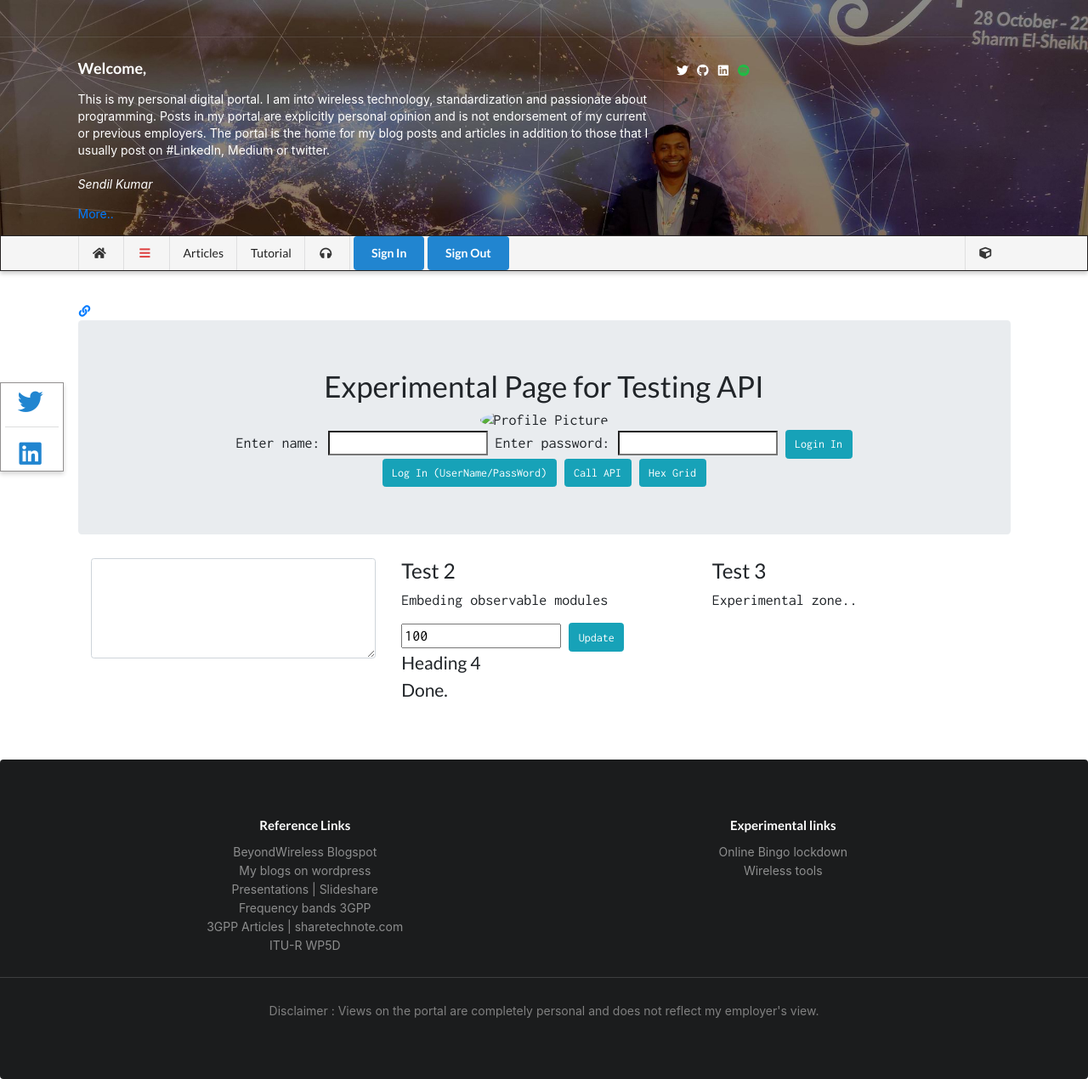
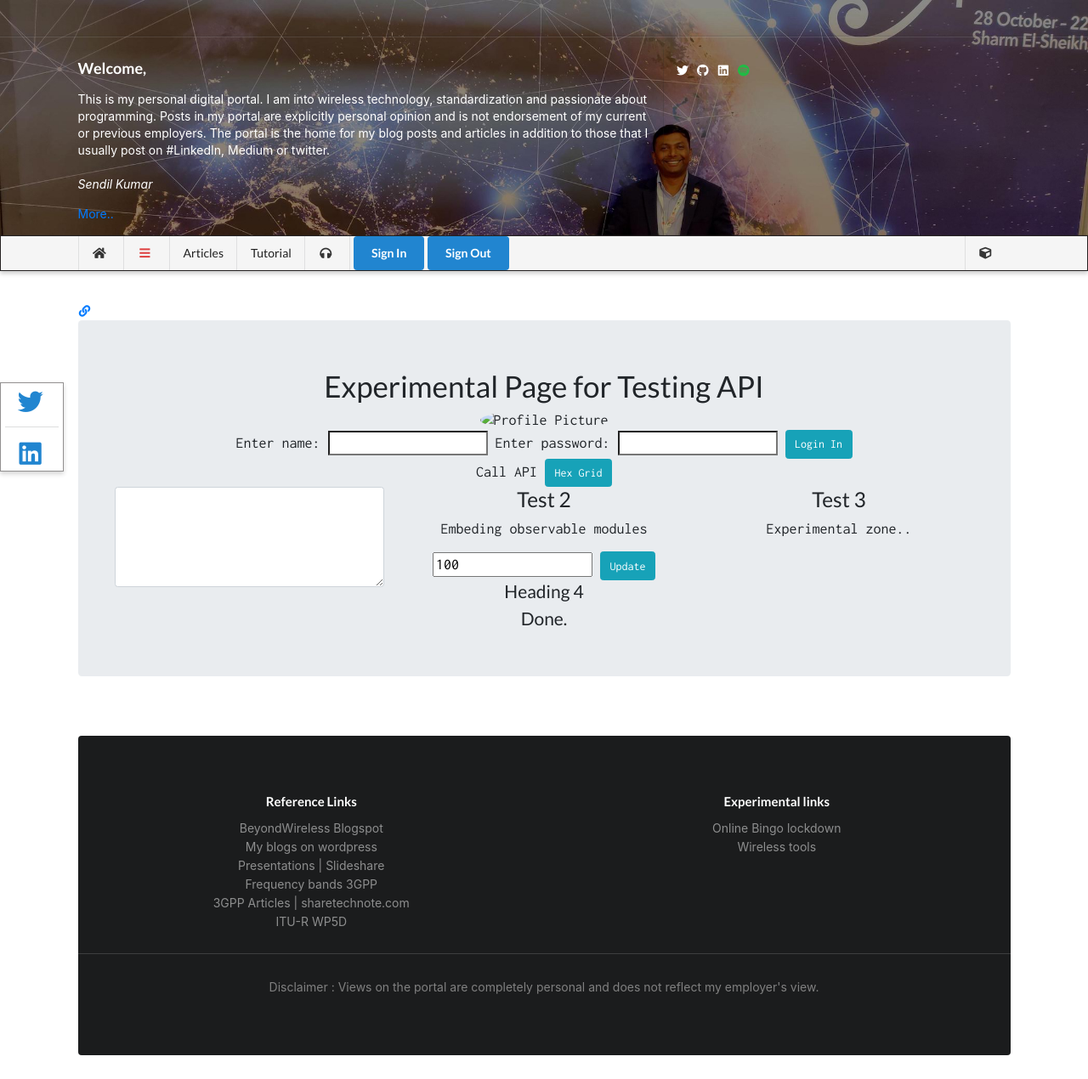
Before and after one commit to wiless/wiless.github.io, a Jekyll site: the page built from _apps/api.html, in a window 1280 px wide. Shown: the whole page at 85% size. Built offline with Jekyll 4.4.1, drawn with Linux system fonts in a browser that asks for light colours; nearby versions of some CDN libraries; some web fonts are replaced; comment, search, counter and statistics services are not loaded; a style sheet for code colours, icons or effects is not loaded; after the commit the page ends 1242 px from its top, so only the background shows below that.

Commit message:
Update api.html

```diff
--- a/_apps/api.html
+++ b/_apps/api.html
@@ -51,9 +51,8 @@ var cmodule=(new Runtime).module(define, name => {
           <input type="password" name="password" id="password">
           <button type="button" onclick="LoginAPI();" class="btn btn-info">Login In</button>
 </form>
-
-    <button type="button" onclick="LoginAPI();" class="btn btn-info">Log In (UserName/PassWord)</button>
-    <button type="button" onclick="APIlogger(`new`)" class="btn btn-info">Call API</button>
+   <div class="ui divider></div>
+    <button type="button" onclick="APIlogger('new')" class="btn btn-info">Call API</button>
     <button type="button" onclick="APIlogger('hexgrid')" class="btn btn-info">Hex Grid</button>
 
   </div>
@@ -89,32 +88,7 @@ var cmodule=(new Runtime).module(define, name => {
 
 
   <script>
-//     var googleauth;
-//     var userprofile;
 
-//     function onSignIn(googleUser) {
-//       userprofile = googleUser.getBasicProfile();
-
-//       // The ID token you need to pass to your backend:
-//       gtoken = googleUser.getAuthResponse().id_token;
-
-//       // The ID token you need to pass to your backend:
-//       console.log('ID: ' + userprofile.getId()); // Do not send to your backend! Use an ID token instead.
-//       console.log('Name: ' + userprofile.getName());
-//       console.log('Image URL: ' + userprofile.getImageUrl());
-//       console.log('Email: ' + userprofile.getEmail()); // This is null if the 'email' scope is not present.
-//       var img = document.getElementById("profile");
-//       img.setAttribute("src", userprofile.getImageUrl());
-
-//       // var opts = { "token": gtoken };
-//       wiless.LoginViaGoogle(gtoken).then(
-//         console.log("Google Signed In")
-//       );
-// //       wiless.APIcalls("gcr");
-
-// //     TestSLSservice("/);
-
-//     }
  function TestSLSservice(path){
   id_token=gtoken;
   console.log("Trying ...SLS service");
```
